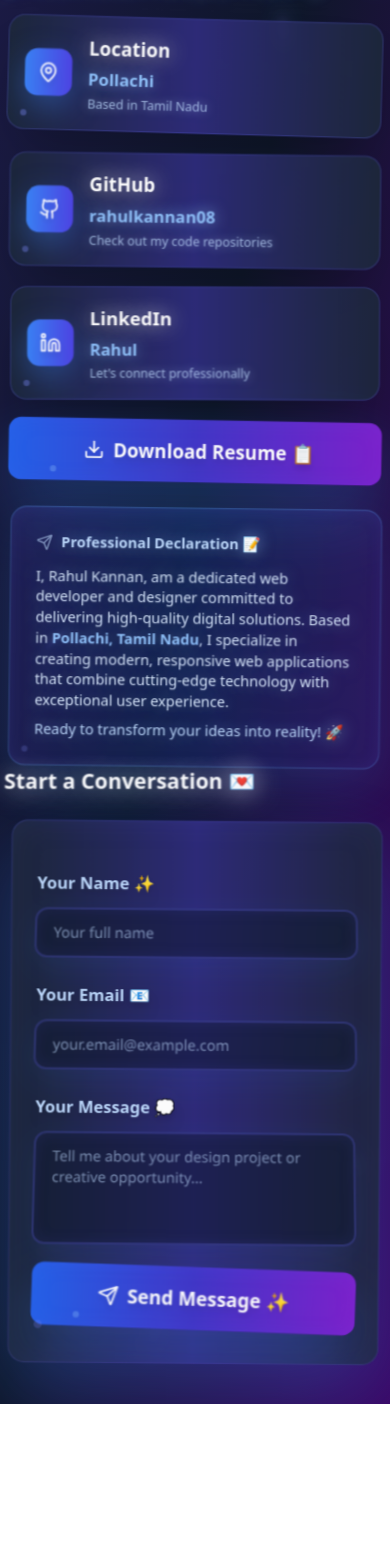
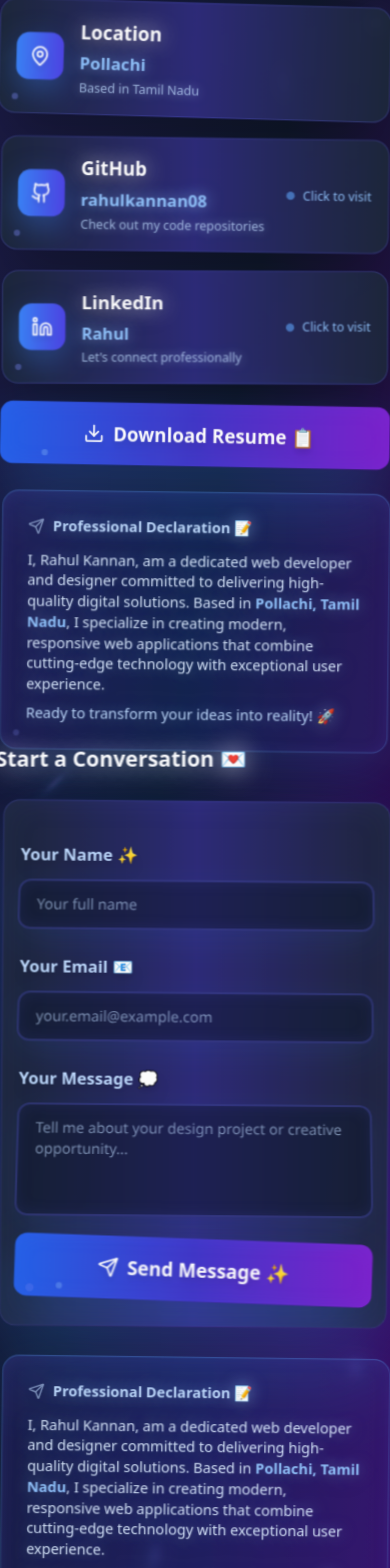
Before and after one commit to rahulkannan08/Rahul_Portfolio, a React (Vite) app: page / in a window 390 px wide. Shown: the part 7326-8894 px from the top of the page. Before the commit the page ends 8730 px from the top, so only its background shows below. Built offline with nearby package versions, Linux system fonts and the light colour scheme.

Commit message:
now top botton screen able to see

```diff
--- a/src/components/Contact.jsx
+++ b/src/components/Contact.jsx
@@ -141,10 +141,22 @@ const Contact = () => {
     }
   ];
 
+  const handleSocialClick = (link, platform) => {
+    console.log(`Opening ${platform} link:`, link);
+    window.open(link, '_blank', 'noopener,noreferrer');
+
+    // Show toast notification
+    toast({
+      title: `Opening ${platform} 🚀`,
+      description: `Taking you to my ${platform} profile in a new tab!`,
+      className: "bg-gradient-to-r from-blue-50 to-indigo-50 border-blue-200",
+    });
+  };
+
   return (
     <>
       <CursorFollower />
-      <section id="contact" className="py-12 sm:py-20 bg-gradient-to-br from-indigo-950 via-slate-900 to-purple-950 relative overflow-hidden min-h-screen">
+      <section id="contact" className="py-8 sm:py-16 bg-gradient-to-br from-indigo-950 via-slate-900 to-purple-950 relative min-h-[80vh] overflow-y-auto">
         {/* Enhanced 3D Background Elements */}
         <div className="absolute inset-0 transform-gpu">
           {[...Array(20)].map((_, i) => (
@@ -193,7 +205,7 @@ const Contact = () => {
           </svg>
         </div>
 
-        <div className="container mx-auto px-4 sm:px-6 relative z-10">
+        <div className="container mx-auto px-2 sm:px-6 relative z-10">
           {/* Enhanced Title with 3D Parallax Effect */}
           <div className={`text-center mb-12 sm:mb-16 transform-gpu transition-all duration-700 ${isVisible ? 'opacity-100 translate-y-0' : 'opacity-0 translate-y-10'}`}>
             <h2 className="text-3xl sm:text-4xl md:text-5xl lg:text-6xl font-black mb-4 sm:mb-6 group cursor-pointer transition-all duration-500 relative"
@@ -216,7 +228,7 @@ const Contact = () => {
             </p>
           </div>
 
-          <div className="grid lg:grid-cols-2 gap-6 sm:gap-8 lg:gap-16 max-w-7xl mx-auto">
+          <div className="grid grid-cols-1 lg:grid-cols-2 gap-6 sm:gap-8 lg:gap-16 max-w-7xl mx-auto">
             {/* Contact Information with Enhanced 3D Effects */}
             <div className={`transform-gpu transition-all duration-700 ${isVisible ? 'opacity-100 translate-x-0' : 'opacity-0 -translate-x-10'}`}
                  style={{
@@ -243,7 +255,79 @@ const Contact = () => {
                 {contactInfo.map((contact, index) => {
                   const IconComponent = contact.icon;
                   const isClickable = contact.link && contact.isClickable;
-                  const cardContent = (
+
+                  if (isClickable) {
+                    // Clickable social media cards
+                    return (
+                      <a
+                        key={index}
+                        href={contact.link}
+                        target="_blank"
+                        rel="noopener noreferrer"
+                        className="block cursor-pointer group transform-gpu transition-all duration-500 focus:outline-none focus:ring-4 focus:ring-blue-400/60 hover:scale-105"
+                        onClick={() => {
+                          console.log(`Opening ${contact.type}:`, contact.link);
+                          toast({
+                            title: `Opening ${contact.type} 🚀`,
+                            description: `Taking you to my ${contact.type} profile!`,
+                            className: "bg-gradient-to-r from-blue-50 to-indigo-50 border-blue-200",
+                          });
+                        }}
+                        style={{
+                          textDecoration: 'none',
+                          transform: `perspective(1000px) rotateX(${5 + mousePosition.y * 0.05}deg) rotateY(${mousePosition.x * 0.05}deg) translateZ(${10 + index * 5}px)`,
+                          animation: `float ${3 + index * 0.5}s ease-in-out infinite`,
+                          animationDelay: `${index * 0.2}s`,
+                        }}
+                      >
+                        <div className="bg-gradient-to-r from-slate-800/90 via-indigo-900/90 to-slate-800/90 backdrop-blur-xl p-4 sm:p-6 md:p-8 rounded-2xl sm:rounded-3xl shadow-2xl border border-indigo-500/30 hover:border-blue-400/50 transition-all duration-500 relative overflow-hidden group transform-gpu hover:scale-105 cursor-pointer">
+                          <div className="absolute inset-0 bg-gradient-to-r from-blue-500/10 via-indigo-500/15 to-purple-500/10 opacity-0 group-hover:opacity-100 transition-all duration-500 rounded-2xl sm:rounded-3xl pointer-events-none" />
+                          <div className="flex items-center space-x-4 sm:space-x-6 relative z-10">
+                            <div
+                              className="p-3 sm:p-4 bg-gradient-to-r from-blue-500 to-indigo-600 rounded-xl sm:rounded-2xl shadow-lg group-hover:shadow-blue-400/60 transition-all duration-500 group-hover:scale-125 transform-gpu"
+                              style={{
+                                boxShadow: "0 10px 30px rgba(59, 130, 246, 0.4)",
+                                transform: `perspective(400px) rotateX(${mousePosition.y * 0.1}deg) rotateY(${mousePosition.x * 0.1}deg) translateZ(10px)`,
+                              }}
+                            >
+                              <IconComponent size={20} className="sm:w-6 sm:h-6 text-white drop-shadow-lg" />
+                            </div>
+                            <div className="flex-1">
+                              <h4 className="font-bold mb-1 sm:mb-2 text-white text-lg sm:text-xl drop-shadow-lg"
+                                  style={{ textShadow: "0 0 20px rgba(255, 255, 255, 0.8)" }}>
+                                {contact.type}
+                              </h4>
+                              <p className="text-blue-300 hover:text-blue-100 transition-colors font-semibold text-base sm:text-lg mb-1"
+                                 style={{ textShadow: "0 0 15px rgba(147, 196, 251, 0.8)" }}>
+                                {contact.value}
+                              </p>
+                              <p className="text-xs sm:text-sm text-blue-200/80"
+                                 style={{ textShadow: "0 0 10px rgba(191, 219, 254, 0.6)" }}>
+                                {contact.description}
+                              </p>
+                            </div>
+                            <div className="flex items-center space-x-2">
+                              <div className="w-2 h-2 bg-blue-400 rounded-full animate-pulse" />
+                              <span className="text-xs text-blue-300 font-medium">Click to visit</span>
+                            </div>
+                          </div>
+                          <div className="absolute top-3 sm:top-4 right-3 sm:right-4 w-2 sm:w-3 h-2 sm:h-3 bg-blue-400 rounded-full opacity-0 group-hover:opacity-100 animate-ping pointer-events-none" />
+                          <div className="absolute bottom-3 sm:bottom-4 left-3 sm:left-4 w-1.5 sm:w-2 h-1.5 sm:h-2 bg-indigo-400 rounded-full opacity-0 group-hover:opacity-100 animate-pulse delay-300 pointer-events-none" />
+                        </div>
+                      </a>
+                    );
+                  } else {
+                    // Non-clickable location card
+                    return (
+                      <div
+                        key={index}
+                        className="group transform-gpu transition-all duration-500"
+                        style={{
+                          transform: `perspective(1000px) rotateX(${5 + mousePosition.y * 0.05}deg) rotateY(${mousePosition.x * 0.05}deg) translateZ(${10 + index * 5}px)`,
+                          animation: `float ${3 + index * 0.5}s ease-in-out infinite`,
+                          animationDelay: `${index * 0.2}s`,
+                        }}
+                      >
                         <div className="bg-gradient-to-r from-slate-800/90 via-indigo-900/90 to-slate-800/90 backdrop-blur-xl p-4 sm:p-6 md:p-8 rounded-2xl sm:rounded-3xl shadow-2xl border border-indigo-500/30 hover:border-blue-400/50 transition-all duration-500 relative overflow-hidden group transform-gpu hover:scale-105">
                           <div className="absolute inset-0 bg-gradient-to-r from-blue-500/10 via-indigo-500/15 to-purple-500/10 opacity-0 group-hover:opacity-100 transition-all duration-500 rounded-2xl sm:rounded-3xl pointer-events-none" />
                           <div className="flex items-center space-x-4 sm:space-x-6 relative z-10">
@@ -274,36 +358,9 @@ const Contact = () => {
                           <div className="absolute top-3 sm:top-4 right-3 sm:right-4 w-2 sm:w-3 h-2 sm:h-3 bg-blue-400 rounded-full opacity-0 group-hover:opacity-100 animate-ping pointer-events-none" />
                           <div className="absolute bottom-3 sm:bottom-4 left-3 sm:left-4 w-1.5 sm:w-2 h-1.5 sm:h-2 bg-indigo-400 rounded-full opacity-0 group-hover:opacity-100 animate-pulse delay-300 pointer-events-none" />
                         </div>
-                  );
-                  return isClickable ? (
-                    <a
-                      key={index}
-                      href={contact.link}
-                      target="_blank"
-                      rel="noopener noreferrer"
-                      className="block cursor-pointer group transform-gpu transition-all duration-500"
-                      style={{
-                        textDecoration: 'none',
-                        transform: `perspective(1000px) rotateX(${5 + mousePosition.y * 0.05}deg) rotateY(${mousePosition.x * 0.05}deg) translateZ(${10 + index * 5}px)`,
-                        animation: `float ${3 + index * 0.5}s ease-in-out infinite`,
-                        animationDelay: `${index * 0.2}s`,
-                      }}
-                    >
-                      {cardContent}
-                    </a>
-                  ) : (
-                    <div
-                      key={index}
-                      className="group transform-gpu transition-all duration-500"
-                      style={{
-                        transform: `perspective(1000px) rotateX(${5 + mousePosition.y * 0.05}deg) rotateY(${mousePosition.x * 0.05}deg) translateZ(${10 + index * 5}px)`,
-                        animation: `float ${3 + index * 0.5}s ease-in-out infinite`,
-                        animationDelay: `${index * 0.2}s`,
-                      }}
-                    >
-                      {cardContent}
                       </div>
                     );
+                  }
                 })}
               </div>
 
@@ -371,7 +428,7 @@ const Contact = () => {
               </h3>
               <form
                 onSubmit={handleSubmit}
-                className="bg-gradient-to-r from-slate-800/90 via-indigo-900/90 to-slate-800/90 backdrop-blur-xl p-6 sm:p-8 lg:p-10 rounded-2xl sm:rounded-3xl shadow-2xl border border-indigo-500/30 space-y-6 sm:space-y-8 relative overflow-hidden group hover:border-blue-400/50 transition-all duration-500 transform-gpu"
+                className="bg-gradient-to-r from-slate-800/90 via-indigo-900/90 to-slate-800/90 backdrop-blur-xl p-4 sm:p-8 lg:p-10 rounded-2xl sm:rounded-3xl shadow-2xl border border-indigo-500/30 space-y-6 sm:space-y-8 relative overflow-hidden group hover:border-blue-400/50 transition-all duration-500 transform-gpu mb-8"
                 style={{
                   boxShadow: '0 30px 80px rgba(59, 130, 246, 0.3), inset 0 0 30px rgba(99, 102, 241, 0.1)',
                   transform: `perspective(1000px) rotateX(${5 + mousePosition.y * 0.05}deg) rotateY(${mousePosition.x * -0.05}deg) translateZ(20px)`,
@@ -473,6 +530,37 @@ const Contact = () => {
                 <div className="absolute bottom-8 sm:bottom-12 left-6 sm:left-8 w-2 sm:w-3 h-2 sm:h-3 bg-indigo-400/60 rounded-full opacity-0 group-hover:opacity-100 animate-pulse delay-500" />
                 <div className="absolute top-16 sm:top-20 left-8 sm:left-12 w-1.5 sm:w-2 h-1.5 sm:h-2 bg-purple-400/60 rounded-full opacity-0 group-hover:opacity-100 animate-bounce delay-700" />
               </form>
+
+              {/* Professional Declaration moved below form on mobile */}
+              <div className="block lg:hidden mt-8">
+                {/* Enhanced Professional Declaration */}
+                <div className="p-6 sm:p-8 bg-gradient-to-r from-indigo-900/40 via-blue-900/40 to-indigo-900/40 border border-blue-400/30 rounded-2xl sm:rounded-3xl backdrop-blur-xl shadow-2xl relative overflow-hidden group transform-gpu hover:scale-105"
+                     style={{
+                       boxShadow: '0 20px 50px rgba(59, 130, 246, 0.2), inset 0 0 15px rgba(99, 102, 241, 0.1)',
+                       transform: `perspective(1000px) rotateX(${5 + mousePosition.y * 0.05}deg) rotateY(${mousePosition.x * 0.05}deg) translateZ(15px)`,
+                       animation: 'float 5s ease-in-out infinite'
+                     }}>
+                  <div className="absolute inset-0 bg-gradient-to-r from-blue-400/10 via-indigo-400/10 to-purple-500/10 opacity-0 group-hover:opacity-100 transition-all duration-500 rounded-2xl sm:rounded-3xl" />
+                  <p className="text-blue-100 font-medium relative z-10 drop-shadow-lg text-sm sm:text-base"
+                     style={{
+                       textShadow: '0 0 15px rgba(147, 196, 251, 0.6)'
+                     }}>
+                    <strong className="flex items-center space-x-2 sm:space-x-3 mb-3 sm:mb-4 text-blue-200">
+                      <Send size={16} className="sm:w-5 sm:h-5 animate-pulse" />
+                      <span>Professional Declaration 📝</span>
+                    </strong>
+                    I, Rahul Kannan, am a dedicated web developer and designer committed to delivering high-quality digital solutions.
+                    Based in <span className="font-bold text-blue-300">Pollachi, Tamil Nadu</span>, I specialize in creating modern,
+                    responsive web applications that combine cutting-edge technology with exceptional user experience.
+                    <br />
+                    <span className="text-blue-200 mt-2 block">Ready to transform your ideas into reality! 🚀</span>
+                  </p>
+
+                  {/* Declaration Floating Elements */}
+                  <div className="absolute top-3 sm:top-4 right-3 sm:right-4 w-2 sm:w-3 h-2 sm:h-3 bg-blue-400/60 rounded-full opacity-0 group-hover:opacity-100 animate-ping" />
+                  <div className="absolute bottom-3 sm:bottom-4 left-3 sm:left-4 w-1.5 sm:w-2 h-1.5 sm:h-2 bg-indigo-400/60 rounded-full opacity-0 group-hover:opacity-100 animate-pulse delay-300" />
+                </div>
+              </div>
             </div>
           </div>
         </div>
--- a/src/index.css
+++ b/src/index.css
@@ -1,7 +1,10 @@
 @import url("https://fonts.googleapis.com/css2?family=Inter:wght@100..900&display=swap");
 @import url("https://fonts.googleapis.com/css2?family=JetBrains+Mono:wght@100..800&display=swap");
+/* stylelint-disable-next-line at-rule-no-unknown */
 @tailwind base;
+/* stylelint-disable-next-line at-rule-no-unknown */
 @tailwind components;
+/* stylelint-disable-next-line at-rule-no-unknown */
 @tailwind utilities;
 
 @layer base {
@@ -175,6 +178,21 @@
 /* Smooth scrolling performance */
 * {
   scroll-behavior: smooth;
+}
+
+html {
+  scroll-padding-top: 80px; /* Account for fixed navbar height */
+}
+
+body {
+  scroll-padding-top: 80px; /* Account for fixed navbar height */
+}
+
+/* Responsive scroll padding for different screen sizes */
+@media (max-width: 768px) {
+  html, body {
+    scroll-padding-top: 64px; /* Smaller navbar height on mobile */
+  }
 }
 
 /* Improved animation performance */
```
Also changed, not shown: src/components/Navigation.jsx (+17 -21 lines). Lines whose indentation alone changed are shown as unchanged.
